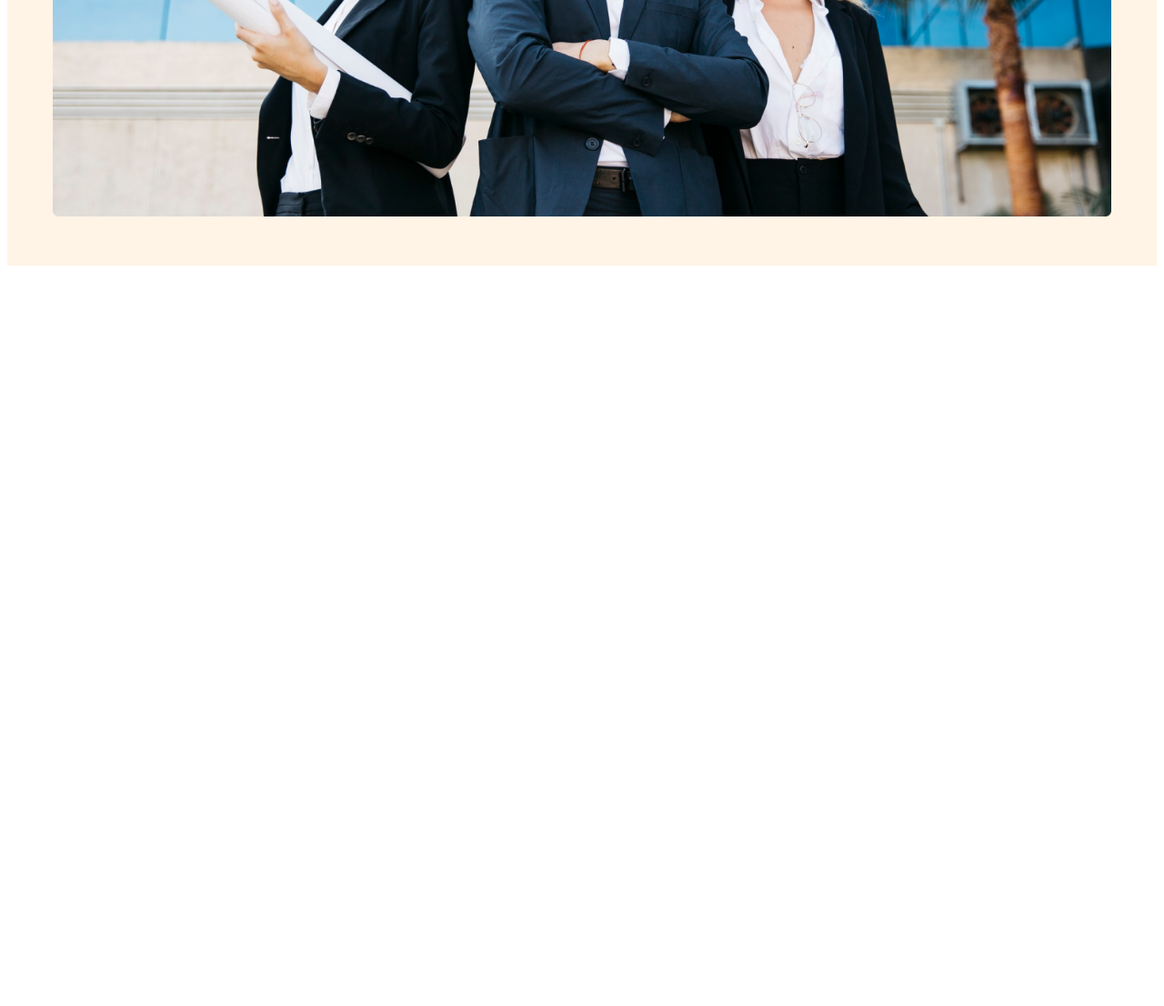
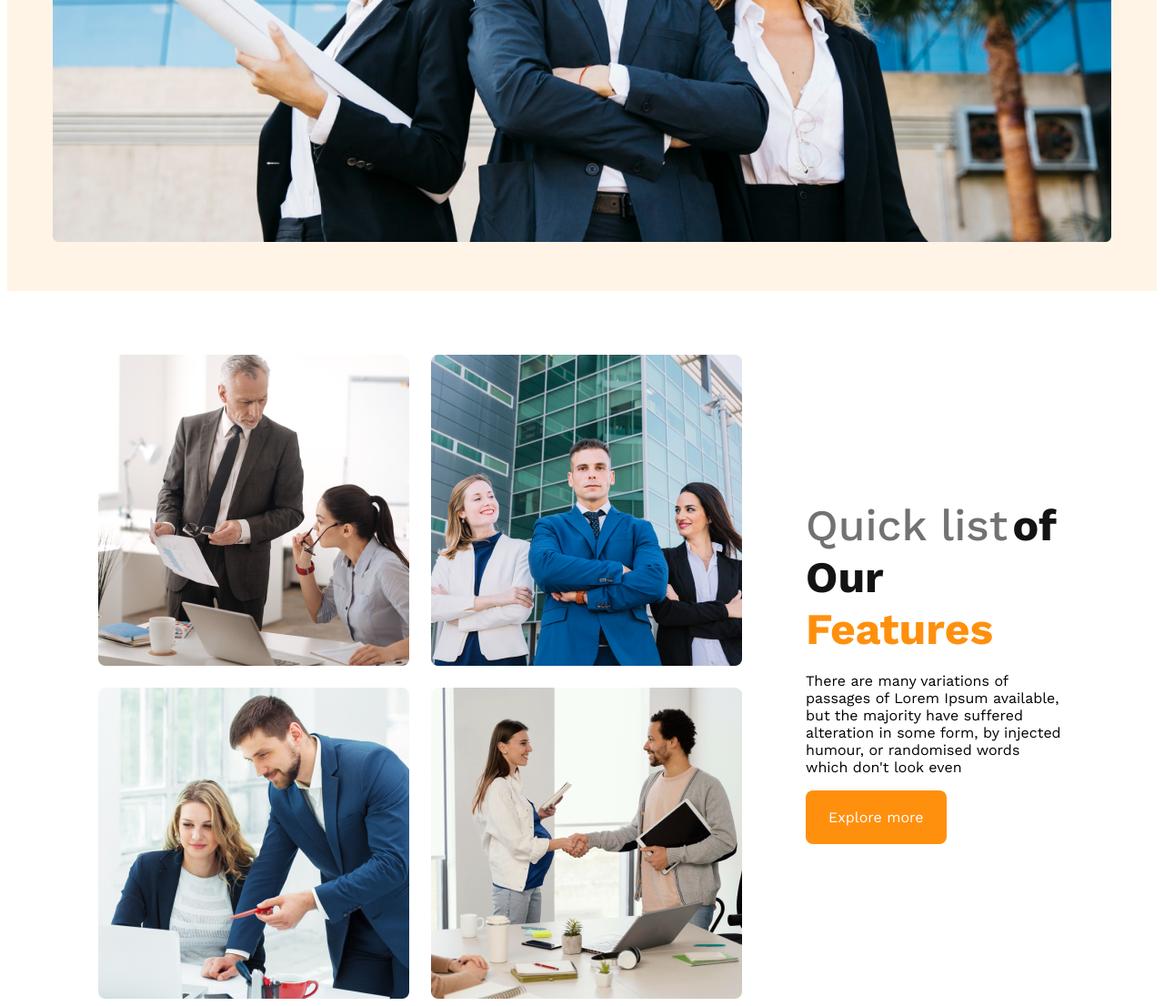
Before and after one commit to rkshawn/g3-architects, a plain HTML site: page index.html in a window 1280 px wide. Shown: the part 805-1911 px from the top of the page at 91% size. Before the commit the page ends 1105 px from the top, so only its background shows below. Drawn offline with nearby package versions, Linux system fonts and the light colour scheme.

Commit message:
team section added with responsive

```diff
--- a/index.html
+++ b/index.html
@@ -13,6 +13,7 @@
 </head>
 
 <body>
+    <!-- header section start -->
     <header>
           <nav>
             <h3 class="nav-title" >G3 Architects</h3>
@@ -33,8 +34,23 @@
             <img src="images/banner.png" alt="">
           </div>
     </header>
+<!-- header section end -->
+    <main>
+        <!-- team section -->
+        <section class="team-container">
+            <div class="team-img">
+                <img src="images/team1.png" alt="">
+                <img src="images/team2.png" alt="">
+                <img src="images/team3.png" alt="">
+                <img src="images/team4.png" alt="">
+            </div>
+            <div class="team-content">
+                  <h3 class="team-title"><span class="quick">Quick list</span> <span class="of-our">of Our</span> <span class="text-features">Features</span></h3>
+                  <p class="team-text">There are many variations of passages of Lorem Ipsum available, but the majority have suffered alteration in some form, by injected humour, or randomised words which don't look even</p>
+                  <button class="btn-primary">Explore more</button>
+            </div>
 
-    <main>
+        </section>
 
 
     </main>
--- a/styles/style.css
+++ b/styles/style.css
@@ -8,14 +8,16 @@
   border: none;
   padding: 20px 25px;
   color: white;
-  font-size: 18px;
+  font-size: 1rem;
   font-weight: 600px;
   cursor: pointer;
+  margin-bottom: 30px;
 }
 /* nav related styles */
 header {
   background: rgba(255, 144, 14, 0.1);
   padding: 50px 240px;
+  margin-bottom: 70px;
 }
 nav {
   display: flex;
@@ -57,25 +59,68 @@ nav a {
   font-weight: 400;
   color: #727272;
 }
-.banner img{
+.banner img {
   width: 100%;
 }
 
+/* main styles */
+main {
+  padding: 0 100px;
+}
+/* team related styles */
+.team-container {
+  display: flex;
+  align-items: center;
+}
+.team-img {
+  display: grid;
+  grid-template-columns: repeat(2, 1fr);
+  gap: 24px;
+}
+.team-content {
+  margin-left: 70px;
+}
+.quick {
+  color: #727272;
+  font-size: 3rem;
+  font-weight: 500;
+}
+.of-our {
+  color: var(--Dark-01, #131313);
+  font-size: 3rem;
+  font-weight: 700;
+}
+.text-features {
+  color: #ff900e;
+  font-size: 3rem;
+  font-weight: 700;
+}
 
 /* responsive media query */
 /* for small/mobile devices */
-@media screen and (max-width:576px) {
-    header{
+@media screen and (max-width: 576px) {
+  header {
     padding: 10px;
   }
-    nav{
+  nav,
+  .team-container {
     flex-direction: column;
+  }
+  .team-img {
+    grid-template-columns: 1fr;
+  }
+  .team-content {
+    margin: 5px;
+    padding: 5px;
+  }
+  main{
+    padding: 0 10px;
   }
 }
 
 /* for medium devices /tablet */
-@media screen and (min-width:576px), (max-width:960px) {
-    header{
+@media screen and (min-width: 576px), (max-width: 960px) {
+  header {
     padding: 50px;
   }
 }
```
Lines whose indentation alone changed are shown as unchanged.
